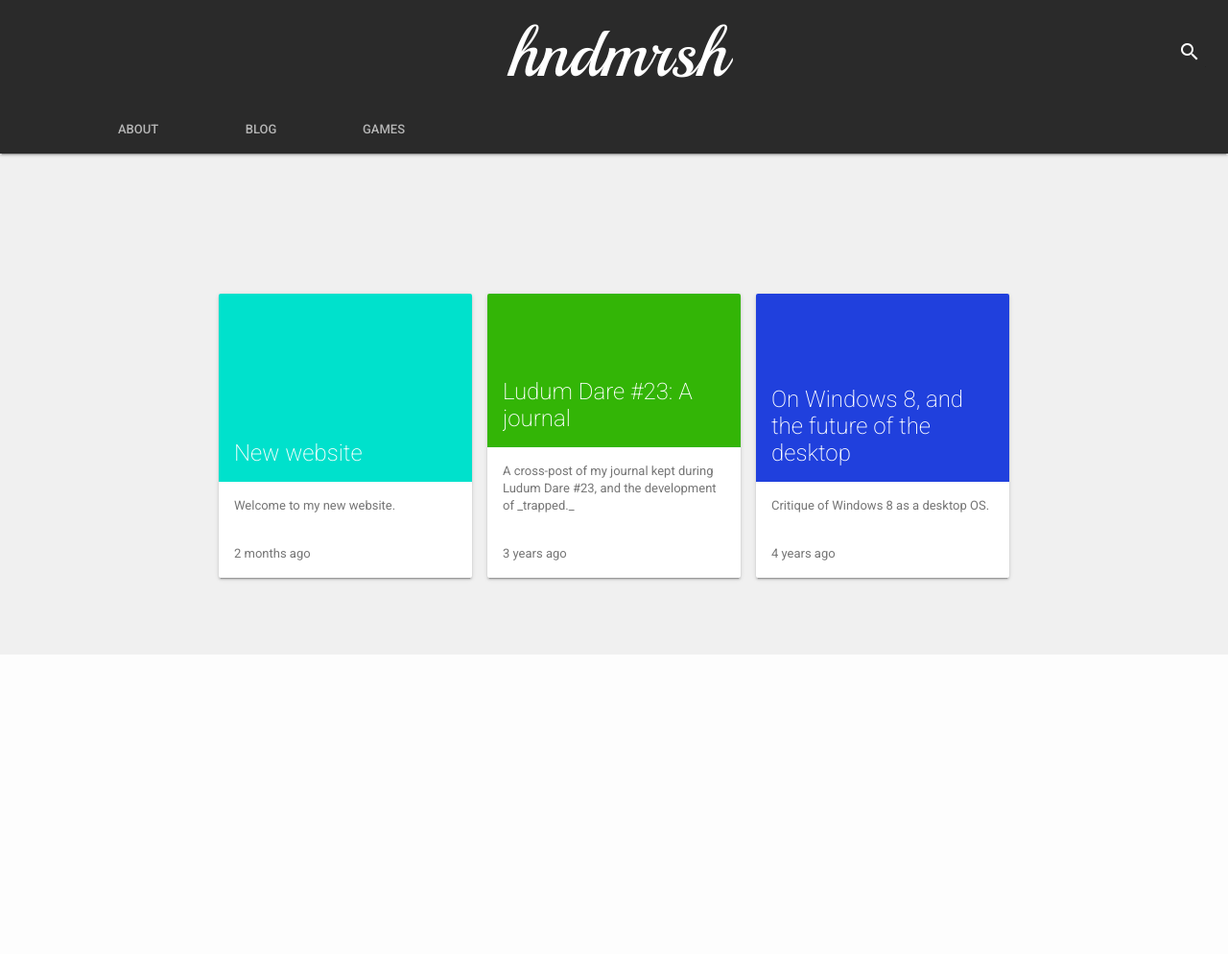
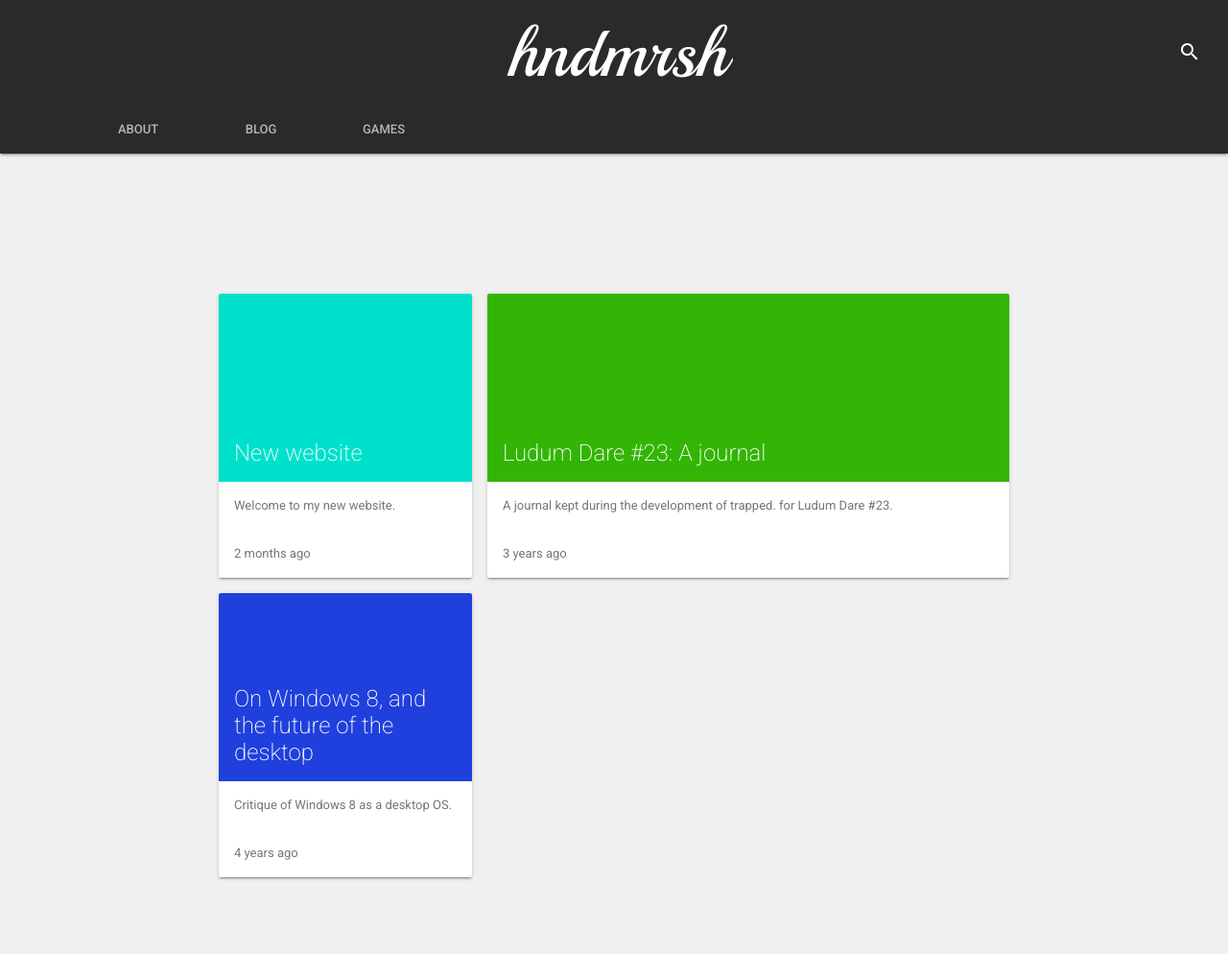
Before and after one commit to hndmrsh/archived.hndmrsh.github.io, a Jekyll site: the page built from pages/2_blog.md, in a window 1280 px wide. Shown: the whole page at 96% size. Built offline with Jekyll 4.4.1, drawn with Linux system fonts in a browser that asks for light colours; before the commit the page ends 900 px from its top, so only the background shows below that.

```diff
--- a/_posts/2012-05-17-ld-post-mortem.md
+++ b/_posts/2012-05-17-ld-post-mortem.md
@@ -1,9 +1,9 @@
 ---
 layout:		blogpost
-size:     s
+size:     l
 title: 		"Ludum Dare #23: A journal"
 excerpt:	|
-  A cross-post of my journal kept during Ludum Dare #23, and the development of _trapped._
+  A journal kept during the development of trapped. for Ludum Dare #23.
 colour:   "#33B506"
 tags: 		game-dev post-mortem
 crosspost:
```
Also changed, not shown: _games/2-trapped.md (+1 -1 lines).
